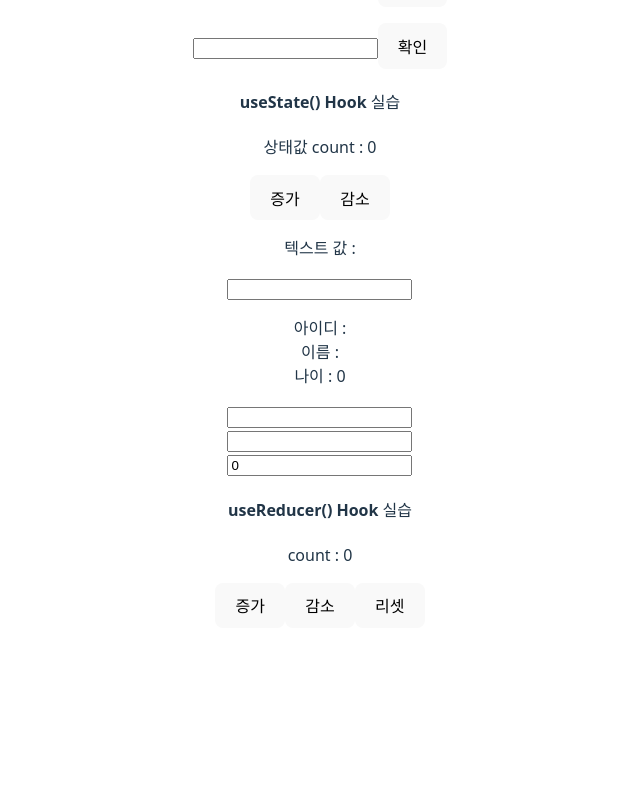
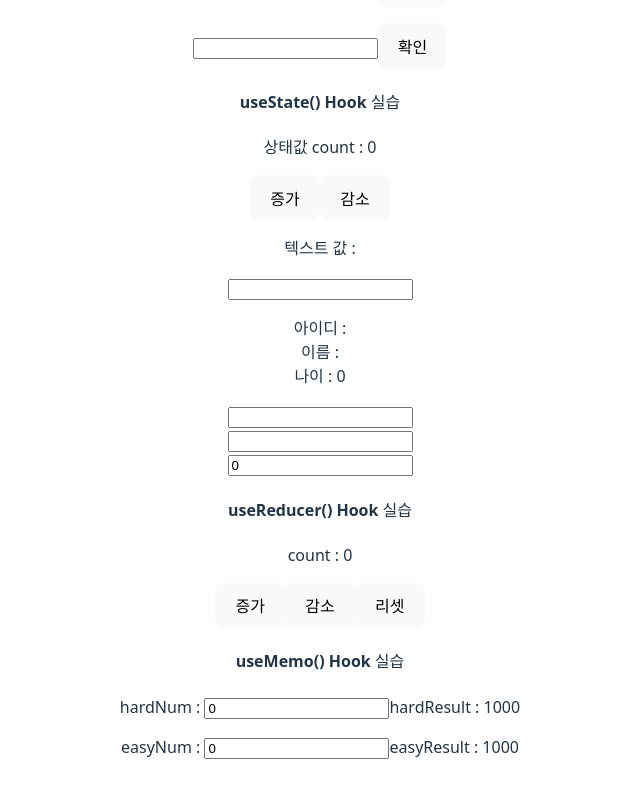
Before and after one commit to Tigerfriend1/React, a React (Vite) app in the folder ch04/: page / in a window 1280 px wide. Shown: the part 356-1154 px from the top of the page, without its empty margins (320-960 px from the left). Before the commit the page ends 1016 px from the top, so only its background shows below. Built offline with nearby package versions, Linux system fonts and the light colour scheme.

Commit message:
리액트 useMemo 연습

```diff
--- a/ch04/src/App.jsx
+++ b/ch04/src/App.jsx
@@ -1,10 +1,11 @@
-import { useState } from 'react'
-import reactLogo from './assets/react.svg'
-import viteLogo from '/vite.svg'
-import './App.css'
-import UseRefComponent from './components/UseRefComponent'
-import UseStateComponent from './components/UseStateComponent'
-import UseReducerComponent from './components/UseReducerComponent'
+import { useState } from "react";
+import reactLogo from "./assets/react.svg";
+import viteLogo from "/vite.svg";
+import "./App.css";
+import UseRefComponent from "./components/UseRefComponent";
+import UseStateComponent from "./components/UseStateComponent";
+import UseReducerComponent from "./components/UseReducerComponent";
+import UseMemoComponent from "./components/useMemoComponent";
 
 function App() {
   return (
@@ -14,8 +15,9 @@ function App() {
       <UseRefComponent />
       <UseStateComponent />
       <UseReducerComponent />
+      <UseMemoComponent />
     </>
-  )
+  );
 }
 
-export default App
+export default App;
--- /dev/null
+++ b/ch04/src/components/UseMemoComponent.jsx
@@ -0,0 +1,60 @@
+import React from "react";
+import { useState } from "react";
+import { useMemo } from "react";
+
+const hardCalc = (num) => {
+  console.log("hardCalc....");
+  for (let i = 0; i < 1_000_000_000; i++) {}
+  return num + 1000;
+};
+
+const easyCalc = (num) => {
+  console.log("easyCalc....");
+  return num + 1000;
+};
+
+const UseMemoComponent = () => {
+  const [hardNum, setHardNum] = useState(0);
+  const [easyNum, setEasyNum] = useState(0);
+
+  //useMemo()를 사용하지 않으면 easyNum 상태를 업데이트 할때마다 hardCalc()가 매번 실행되기 때문에 성능 저하
+  //const hardResult = hardCalc(hardNum);
+
+  //useMemo()를 사용하여, hardCalc의 연산 결과를 캐싱, easyCalc 값을 수정할 때 불필요한 연산제거
+  const hardResult = useMemo(() => {
+    //캐싱된 값으로 바로 표현
+    return hardCalc(hardNum);
+  }, [hardNum]);
+
+  const easyResult = easyCalc(easyNum);
+
+  return (
+    <div className="UseMemoCmponent">
+      <h4>useMemo() Hook 실습</h4>
+      <p>
+        hardNum :{" "}
+        <input
+          type="number"
+          value={hardNum}
+          onChange={(e) => {
+            setHardNum(e.target.value);
+          }}
+        />
+        <span>hardResult : {hardResult}</span>
+      </p>
+      <p>
+        easyNum :{" "}
+        <input
+          type="number"
+          value={easyNum}
+          onChange={(e) => {
+            setEasyNum(e.target.value);
+          }}
+        />
+        <span>easyResult : {easyResult}</span>
+      </p>
+    </div>
+  );
+};
+
+export default UseMemoComponent;
```
